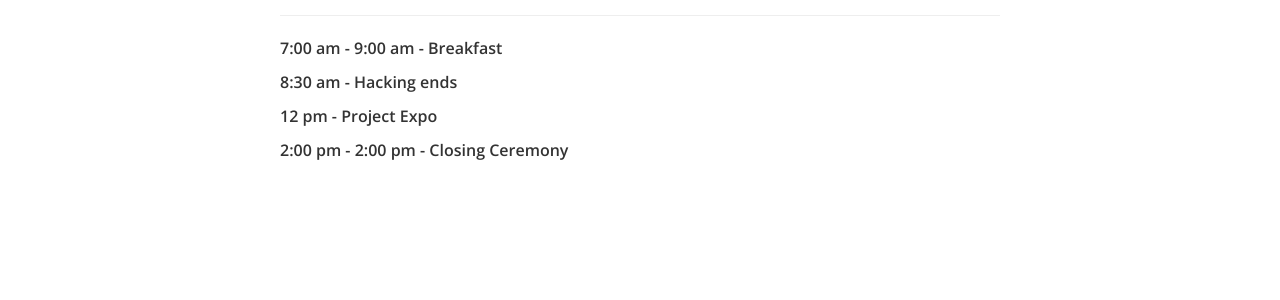
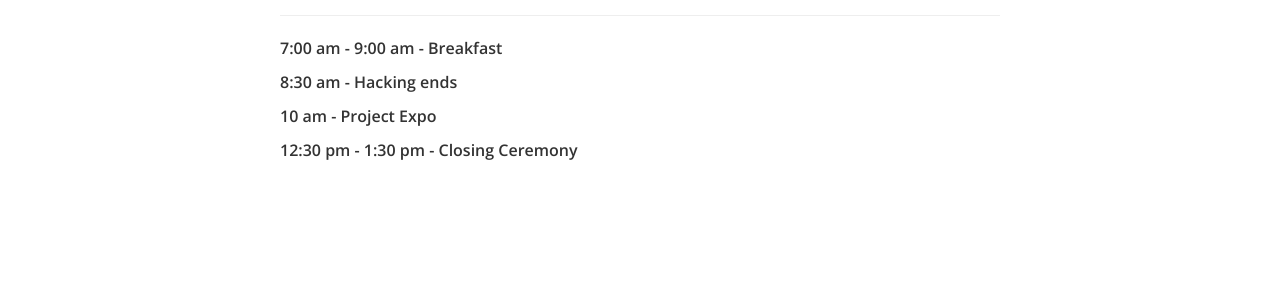
Before and after one commit to eselenic/demonhacks, a Jekyll site: the page built from index.html, in a window 1280 px wide and 900 px high, scrolled down 3511 px. Shown: the part 155-455 px from the top of the window. Built offline with Jekyll 4.4.1, drawn with Linux system fonts in a browser that asks for light colours; nearby versions of some CDN libraries.

Commit message:
fixed schedule

```diff
--- a/_config.yml
+++ b/_config.yml
@@ -113,10 +113,10 @@ event:
       "6:00 pm - 7:30 pm - Dinner"]
     - day: " Sunday"
       event: [
-      "7:00 am - 9:00 am - Breakfast",
-      "8:30 am <t>         - Hacking ends",
-      "12   pm           - Project Expo",
-      "2:00 pm - 2:00 pm - Closing Ceremony"]
+      "7:00  am - 9:00 am - Breakfast",
+      "8:30  am <t>       - Hacking ends",
+      "10    am <t>       - Project Expo",
+      "12:30 pm - 1:30 pm - Closing Ceremony"]
 
 
   sponsors:
```
